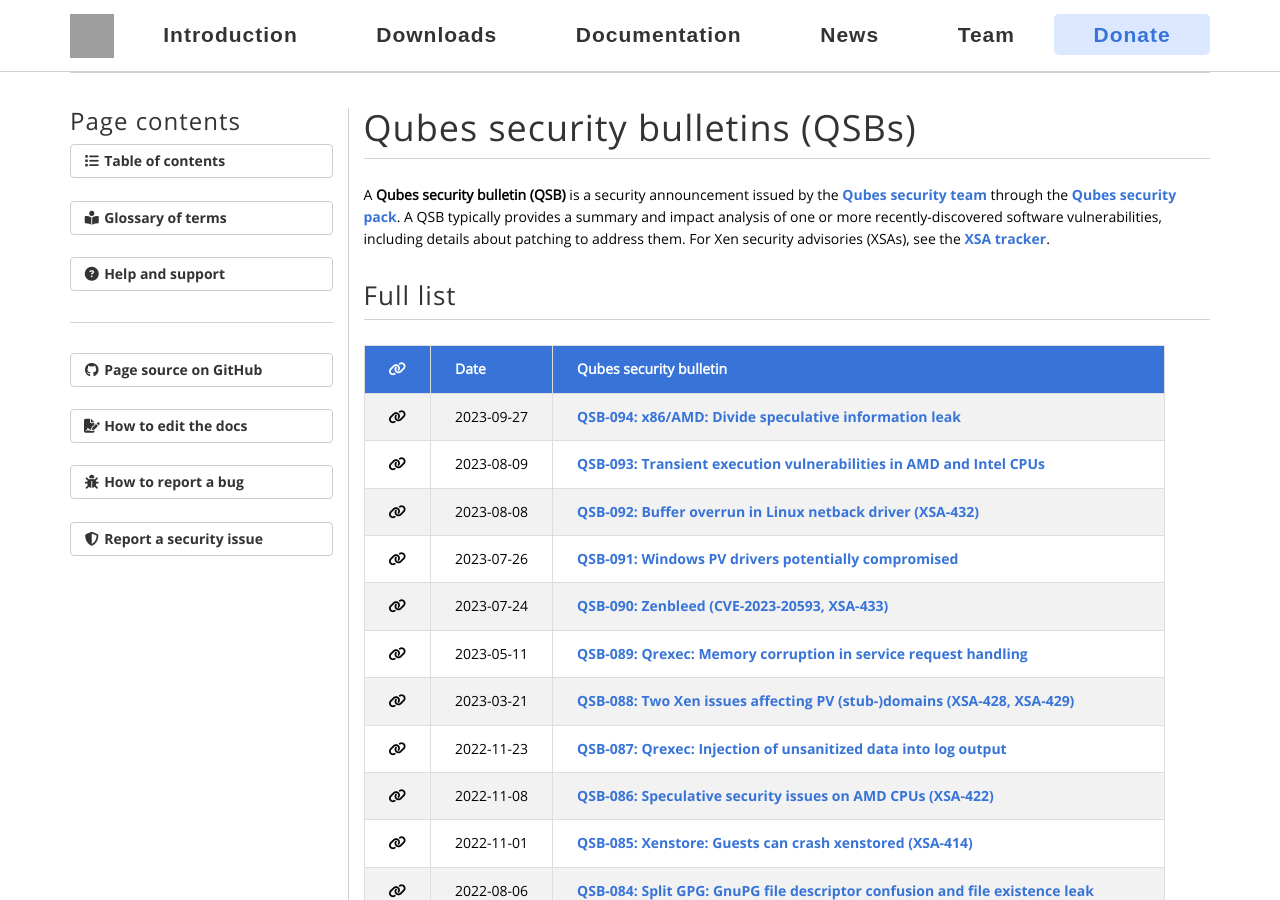
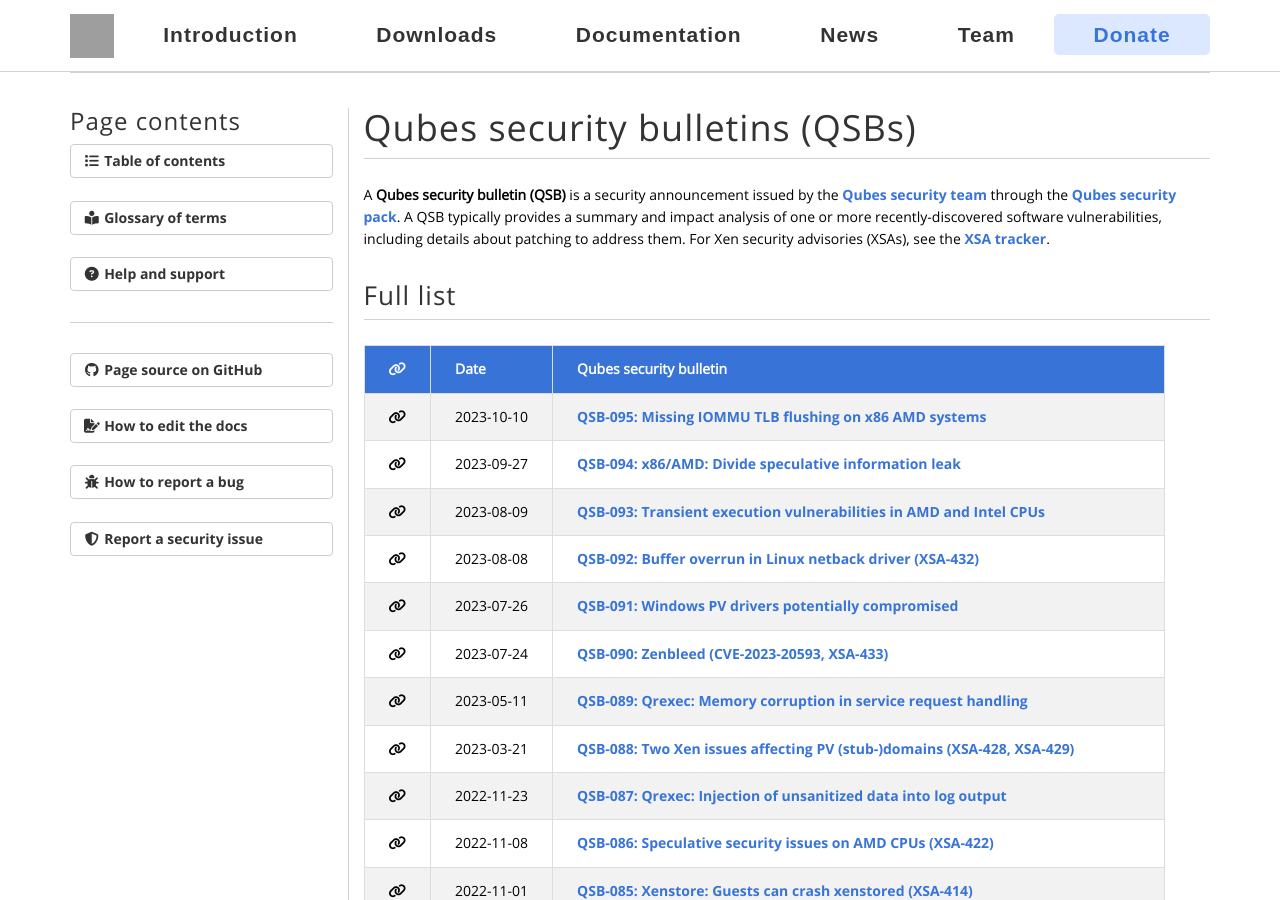
Before and after one commit to QubesOS/qubesos.github.io, a Jekyll site: the page built from pages/qsb.md, in a window 1280 px wide and 900 px high. Built offline with Jekyll 4.4.1, drawn with Linux system fonts in a browser that asks for light colours; some web fonts are replaced; grey boxes are pictures that could not be loaded.

Commit message:
Add QSB-095

```diff
--- a/_data/sec-qsb.yml
+++ b/_data/sec-qsb.yml
@@ -373,3 +373,7 @@
 - qsb: "094"
   title: "x86/AMD: Divide speculative information leak"
   date: 2023-09-27
+
+- qsb: "095"
+  title: "Missing IOMMU TLB flushing on x86 AMD systems"
+  date: 2023-10-10
```
